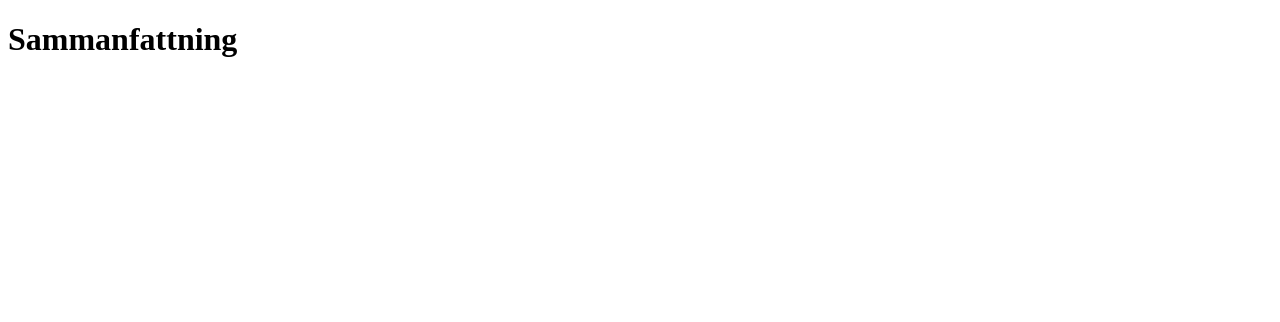
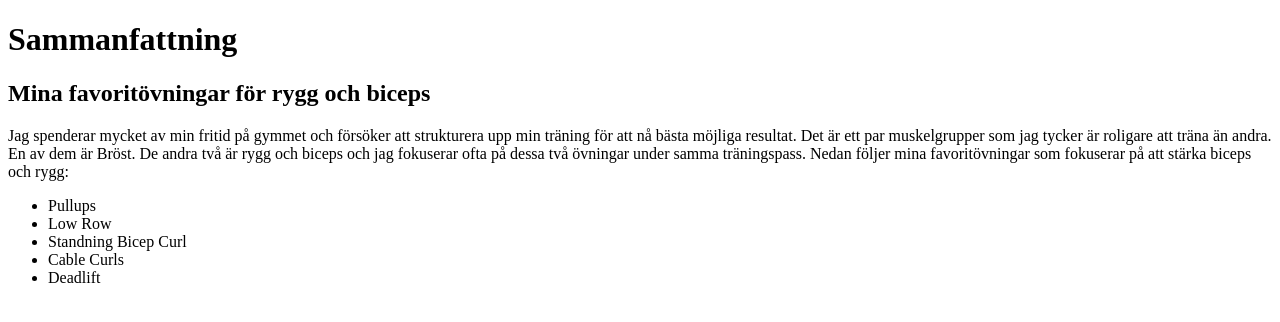
Before and after one commit to schildt29/Uppgift1, a plain HTML site: page index.html in a window 1280 px wide. Drawn offline with Linux system fonts and the light colour scheme.

Commit message:
Added more content

```diff
--- a/index.html
+++ b/index.html
@@ -5,5 +5,15 @@
 </head>
 <body>
     <h1>Sammanfattning</h1>
+    <h2>Mina favoritövningar för rygg och biceps</h2>
+    <p>Jag spenderar mycket av min fritid på gymmet och försöker att strukturera upp min träning för att nå bästa möjliga resultat. Det är ett par muskelgrupper som jag tycker är roligare att träna än andra. En av dem är Bröst. De andra två är rygg och biceps och jag fokuserar ofta på dessa två övningar under samma träningspass. Nedan följer mina favoritövningar som fokuserar på att stärka biceps och rygg:</p>
+    <ul>
+        <li>Pullups</li>
+        <li>Low Row</li>
+        <li>Standning Bicep Curl</li>
+        <li>Cable Curls</li>
+        <li>Deadlift</li>
+    </ul>
+
 </body>
 </html>
```
